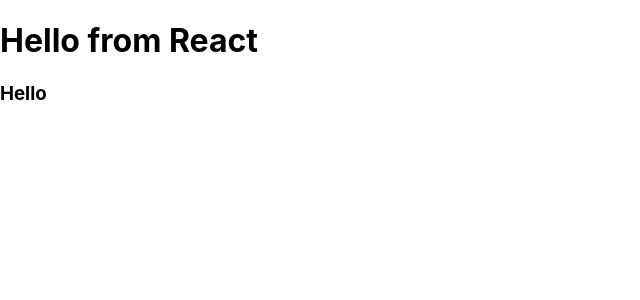
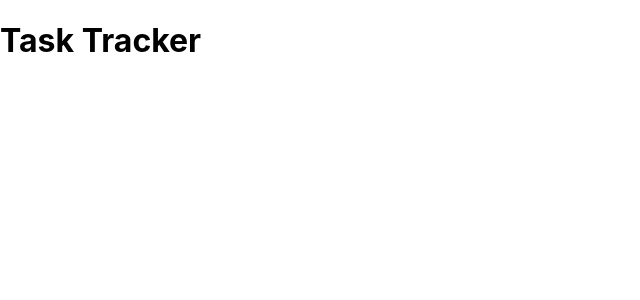
Before and after one commit to BenjaminNeustadt/React-JS-crash-course, a React (Create React App) app: page / in a window 1280 px wide. Shown: the top 300 px of the page, without its empty margins (0-640 px from the left). Built offline with nearby package versions, Linux system fonts and the light colour scheme.

Commit message:
Add: defaultProps
* in Header component we add a default so that if title is not defined,
  it shows 'Task Tracker'

```diff
--- a/src/App.js
+++ b/src/App.js
@@ -1,9 +1,10 @@
+
+import Header from './components/Header'
 
 function App() {
   return (
     <div className="container">
-     <h1>Hello from React</h1>
-     <h3>Hello</h3>
+     <Header />
     </div>
   );
 }
--- /dev/null
+++ b/src/components/Header.js
@@ -0,0 +1,13 @@
+const Header = ({ title }) => {
+  return (
+    <header>
+      <h1>{title}</h1>
+    </header>
+  )
+}
+
+Header.defaultProps = {
+  title: 'Task Tracker',
+}
+
+export default Header
```
